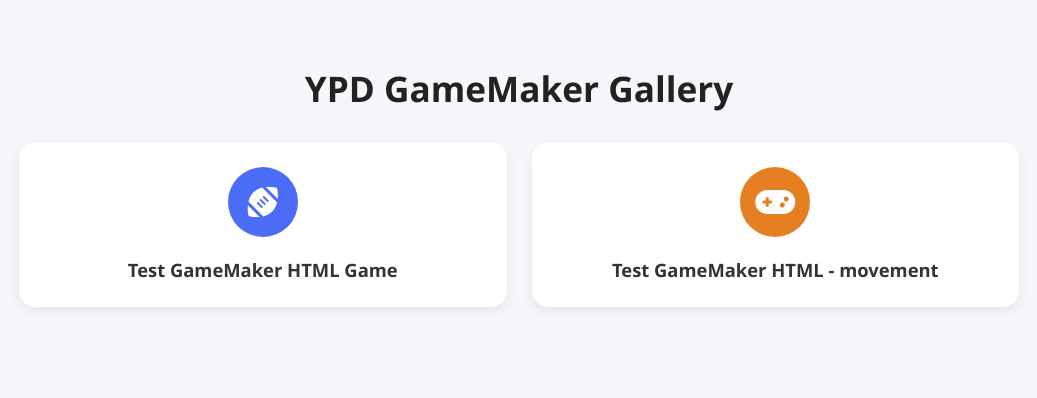
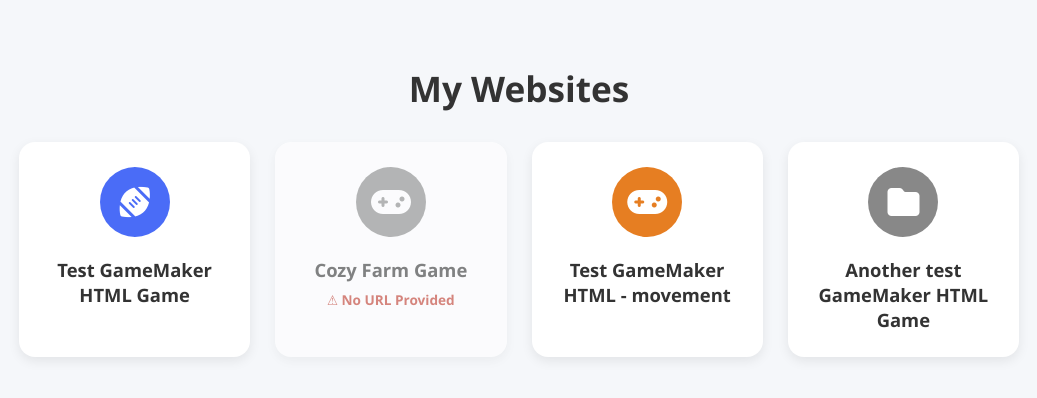
Before and after one commit to DrHesseYPD/GameMaker-Gallery, a plain HTML site: page HTML-game-gallery.html in a window 1280 px wide. Shown: the whole page, without its empty margins (121-1158 px from the left). Drawn offline with Linux system fonts and the light colour scheme.

Commit message:
Edit sites thru sites.js
Code changed so site information can be changed by editing sites.js.
No changes to the html code required

```diff
--- a/HTML-game-gallery.html
+++ b/HTML-game-gallery.html
@@ -25,7 +25,6 @@
       font-size: 2.2rem;
       margin-bottom: 30px;
       font-weight: 600;
-      color: #222;
     }
 
     .grid {
@@ -47,9 +46,14 @@
       display: flex;
       flex-direction: column;
       align-items: center;
+      cursor: pointer;
+    }
+    .card.no-link {
+      cursor: default;
+      opacity: 0.6;
     }
 
-    .card:hover {
+    .card:hover:not(.no-link) {
       transform: translateY(-6px);
       box-shadow: 0 6px 18px rgba(0,0,0,0.12);
     }
@@ -66,6 +70,13 @@
       font-size: 32px;
     }
 
+    .warning {
+      margin-top: 8px;
+      font-size: 0.85rem;
+      color: #c0392b;
+      font-weight: bold;
+    }
+
     .card-title {
       font-size: 1.15rem;
       font-weight: 600;
@@ -76,41 +87,37 @@
 
 <body>
 
-  <h1>YPD GameMaker Gallery</h1>
+  <h1>My Websites</h1>
 
   <div class="grid" id="site-grid"></div>
 
+  <!-- Load external SITES array -->
+  <script src="sites.js"></script>
+
   <script>
-    // ⭐ EDIT THIS ARRAY TO MANAGE YOUR SITES
-    const sites = [
-      {
-        url: "https://drhesseypd.github.io/TestGameMakerSite/",
-        text: "Test GameMaker HTML Game",
-        color: "#4a6cf7",
-        icon: "fa-solid fa-football"
-      },
-      {
-        url: "https://drhesseypd.github.io/RPG-test/",
-        text: "Test GameMaker HTML - movement",
-        color: "#e67e22",
-        icon: "fa-solid fa-gamepad"
-      },
+    const defaultColor = "#888";
+    const defaultIcon  = "fa-solid fa-folder";
 
-    ];
-
-    // ⭐ JS LOOP TO GENERATE CARDS
     const grid = document.getElementById("site-grid");
 
-    sites.forEach(site => {
-      const card = document.createElement("a");
+    (window.SITES || []).forEach(site => {
+      const url   = site.url?.trim();
+      const text  = site.text ?? "Untitled Site";
+      const color = site.color ?? defaultColor;
+      const icon  = site.icon ?? defaultIcon;
+
+      const card = document.createElement(url ? "a" : "div");
+
       card.className = "card";
-      card.href = site.url;
+      if (!url) card.classList.add("no-link");
+      else card.href = url;
 
       card.innerHTML = `
-        <div class="icon-circle" style="background:${site.color}">
-          <i class="${site.icon}"></i>
+        <div class="icon-circle" style="background:${color}">
+          <i class="${icon}"></i>
         </div>
-        <div class="card-title">${site.text}</div>
+        <div class="card-title">${text}</div>
+        ${!url ? `<div class="warning">⚠ No URL Provided</div>` : ""}
       `;
 
       grid.appendChild(card);
--- /dev/null
+++ b/sites.js
@@ -0,0 +1,30 @@
+// sites.js
+
+// Each entry can omit any field except "text"
+window.SITES = [
+	{
+        url: "https://drhesseypd.github.io/TestGameMakerSite/",
+        text: "Test GameMaker HTML Game",
+        color: "#4a6cf7",
+        icon: "fa-solid fa-football"
+    },
+
+	{
+		url: "",   // missing or empty → shows warning
+		text: "Cozy Farm Game",
+		icon: "fa-solid fa-gamepad"
+	},
+
+	{
+        url: "https://drhesseypd.github.io/RPG-test/",
+        text: "Test GameMaker HTML - movement",
+        color: "#e67e22",
+        icon: "fa-solid fa-gamepad"
+    },
+
+	  {
+		url: "https://drhesseypd.github.io/TestGameMakerSite/",
+        text: "Another test GameMaker HTML Game",
+		// color + icon omitted → default will be used
+	  }
+];
```
